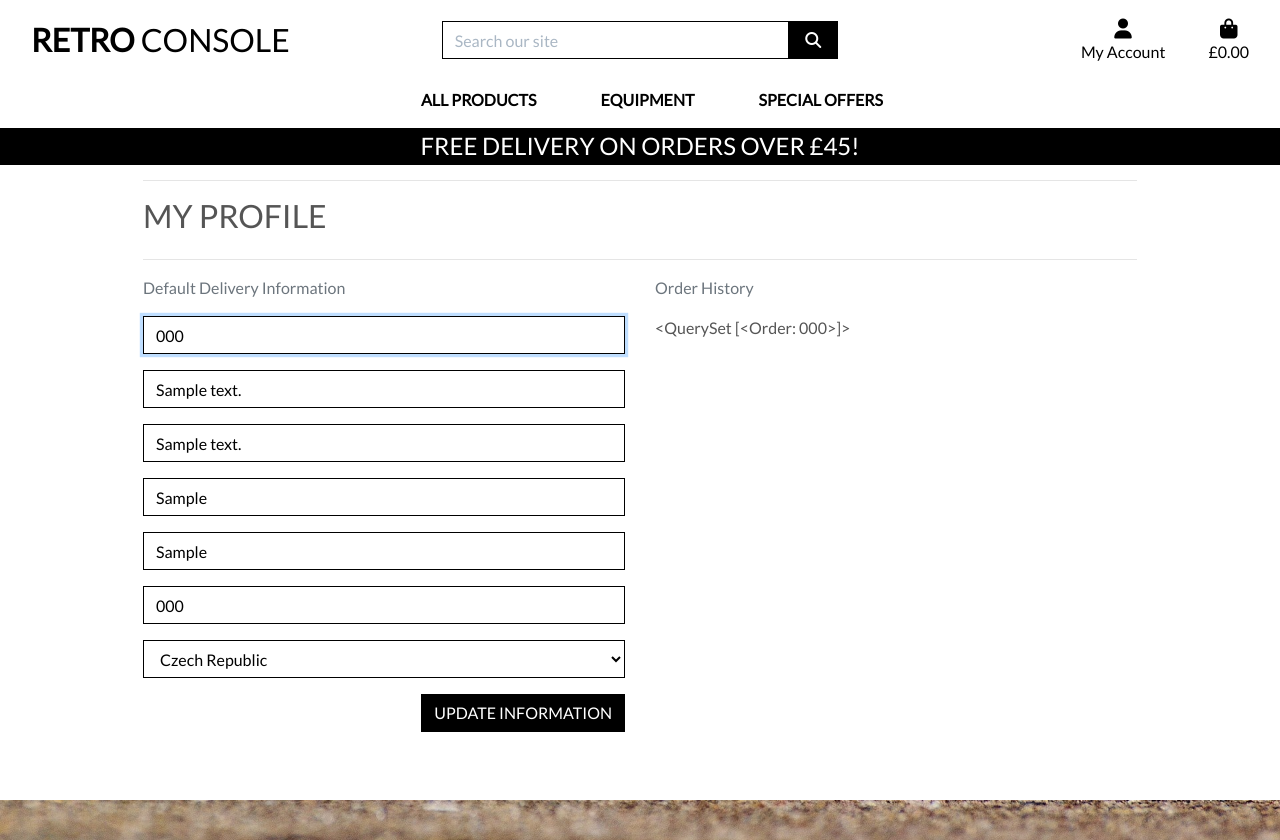
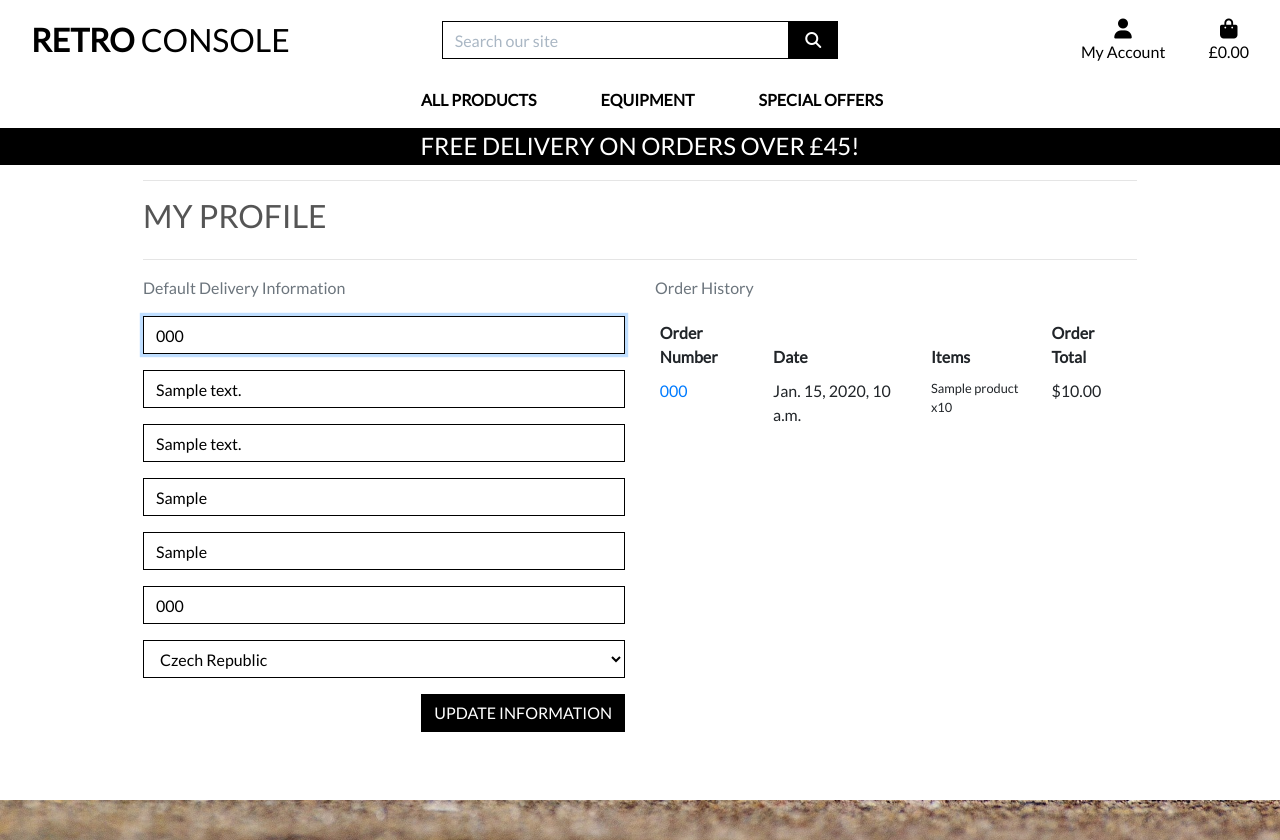
Before and after one commit to craigmantona/msp4_retro_console, a Django app: page /profile/ in a window 1280 px wide. Shown: the top 840 px of the page. Run offline with Django 3.2, Linux system fonts and the light colour scheme; a user stored in the database is signed in; tables that the repository leaves empty hold one stand-in row (values such as "Sample post"); parts of the project's set-up code (start-up, migrations or seed data) failed here and were passed over; some libraries are stand-ins or nearby versions.

Commit message:
Added order history and updated checkout views

```diff
--- a/checkout/admin.py
+++ b/checkout/admin.py
@@ -15,7 +15,7 @@ class OrderAdmin(admin.ModelAdmin):
                        'grand_total', 'original_bag',
                        'stripe_pid')
 
-    fields = ('order_number', 'date', 'full_name',
+    fields = ('order_number', 'user_profile', 'date', 'full_name',
               'email', 'phone_number', 'country',
               'postcode', 'town_or_city', 'street_address1',
               'street_address2', 'county', 'delivery_cost',
--- a/profiles/static/profiles/css/profile.css
+++ b/profiles/static/profiles/css/profile.css
@@ -1,3 +1,8 @@
+.order-history {
+    max-height: 416px; /* height of profile form + submit button */
+    overflow-y: auto;
+}
+
 #profile-update-form .form-control {
     color: #000;
 }
--- a/profiles/templates/profiles/profile.html
+++ b/profiles/templates/profiles/profile.html
@@ -34,10 +34,45 @@
             </div>
             <div class="col-12 col-lg-6">
                 <p class="text-muted">Order History</p>
-                {{ orders }}
+                <div class="order-history table-responsive">
+                    <table class="table table-sm table-borderless">
+                        <thead>
+                            <tr>
+                                <th>Order Number</th>
+                                <th>Date</th>
+                                <th>Items</th>
+                                <th>Order Total</th>
+                            </tr>
+                        </thead>
+                        <tbody>
+                            {% for order in orders %}
+                                <tr>
+                                    <td>
+                                        <a href="{% url 'order_history' order.order_number %}"
+                                        title="{{ order.order_number }}">
+                                            {{ order.order_number|truncatechars:6 }}
+                                        </a>
+                                    </td>
+                                    <td>{{ order.date }}</td>
+                                    <td>
+                                        <ul class="list-unstyled">
+                                            {% for item in order.lineitems.all %}
+                                                <li class="small">
+                                                    {{ item.product.name }} x{{ item.quantity }}
+                                                </li>
+                                            {% endfor %}
+                                        </ul>
+                                    </td>
+                                    <td>${{ order.grand_total }}</td>
+                                </tr>
+                            {% endfor %}
+                        </tbody>
+                    </table>
+                </div>
             </div>
         </div>
 {% endblock %}
+
 {% block postloadjs %}
     {{ block.super }}
     <script type="text/javascript" src="{% static 'profiles/js/countryfield.js' %}"></script>
--- a/profiles/urls.py
+++ b/profiles/urls.py
@@ -2,5 +2,6 @@ from django.urls import path
 from . import views
 
 urlpatterns = [
-    path('', views.profile, name='profile')
+    path('', views.profile, name='profile'),
+    path('order_history/<order_number>', views.order_history, name='order_history'),
 ]
--- a/profiles/views.py
+++ b/profiles/views.py
@@ -4,6 +4,7 @@ from django.contrib import messages
 from .models import UserProfile
 from .forms import UserProfileForm
 
+from checkout.models import Order
 
 def profile(request):
     """ Display the user's profile. """
@@ -26,3 +27,20 @@ def profile(request):
     }
 
     return render(request, template, context)
+
+
+def order_history(request, order_number):
+    order = get_object_or_404(Order, order_number=order_number)
+
+    messages.info(request, (
+        f'This is a past confirmation for order number {order_number}. '
+        'A confirmation email was sent on the order date.'
+    ))
+
+    template = 'checkout/checkout_success.html'
+    context = {
+        'order': order,
+        'from_profile': True,
+    }
+
+    return render(request, template, context)
```
Also changed, not shown: checkout/templates/checkout/checkout_success.html (+32 -6 lines), checkout/views.py (+42 -1 lines).
